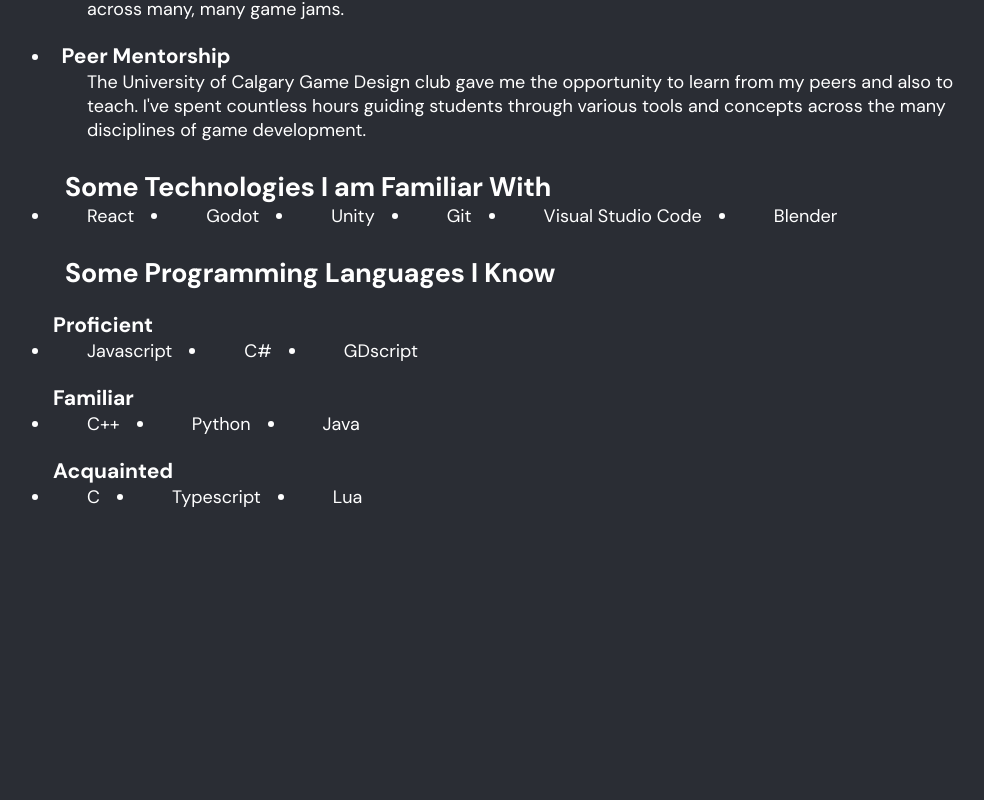
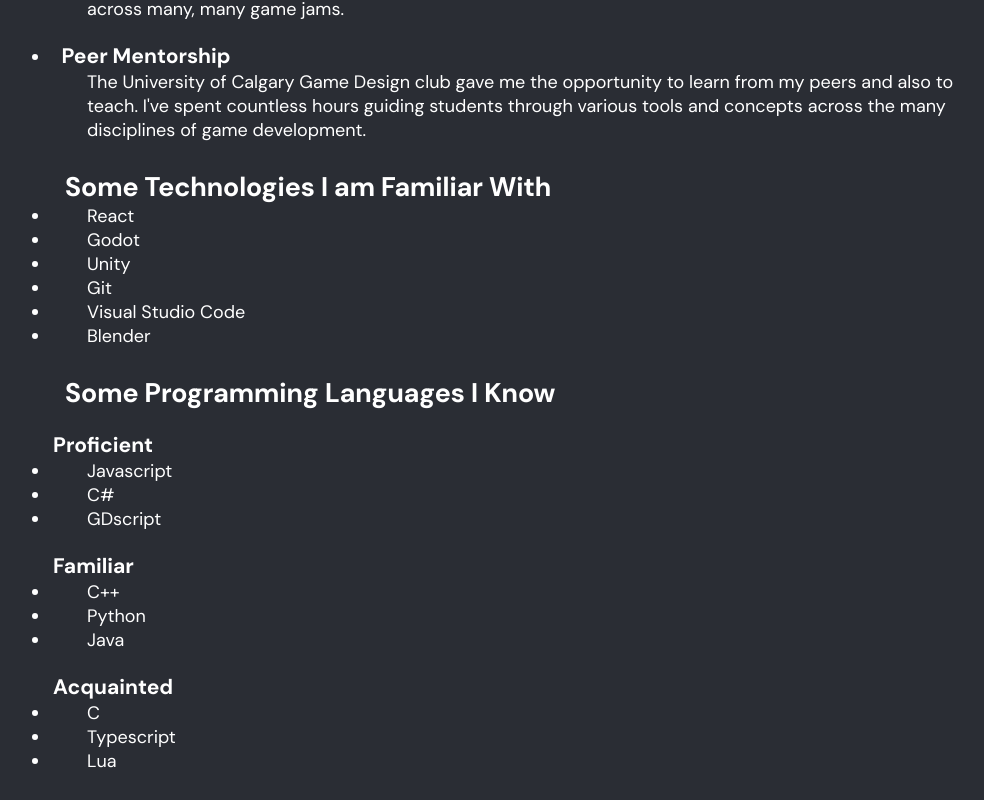
Before and after one commit to tm-nielsen/portfolio-site, a React (Vite) app: page / in a window 1280 px wide. Shown: the part 804-1604 px from the top of the page, without its empty margins (125-1109 px from the left). Before the commit the page ends 1340 px from the top, so only its background shows below. Built offline with nearby package versions, Linux system fonts and the light colour scheme.

Commit message:
Fixed styling issues

```diff
--- a/src/components/FocusedGameTile.tsx
+++ b/src/components/FocusedGameTile.tsx
@@ -13,7 +13,7 @@ export default function FocusedGameTile(props: FocusedGameTileProps) {
 
   return (
     <div className="game-tile focused-tile" key={title}>
-      <div className="flex-row flat">
+      <div className="flex row flat">
         <img src={coverUrl} alt="promotional image for focused game"
           className='game-cover focused-cover' />
         <div>
--- a/src/components/GameLink.tsx
+++ b/src/components/GameLink.tsx
@@ -21,7 +21,7 @@ export default function GameLink(props: GameLinkProps) {
   }
 
   return (
-    <a className="flex-row game-link" href={url} target="_blank">
+    <a className="flex row game-link" href={url} target="_blank">
       Play Now
       {getIcon()}
     </a>
--- a/src/routes/Home.tsx
+++ b/src/routes/Home.tsx
@@ -4,9 +4,9 @@ import knowledge from '../assets/knowledge.json'
 export default function Home() {
   return (
     <>
-      <div className="flex-row">
+      <div className="row">
         <img src={profile} alt="placeholder identification picture" />
-        <div className='flex-column'>
+        <div>
           <p>Hey there, I'm</p>
           <h1>Twig Nielsen</h1>
           <i className='subscript'>
@@ -32,7 +32,7 @@ export default function Home() {
           })}
         </ul>
         <h2>Some Technologies I am Familiar With</h2>
-        <ul className='flex-row'>
+        <ul className='row'>
           {knowledge.technologies.map((entry, index) =>
             <li key={index}>
               <p>{entry}</p>
@@ -44,7 +44,7 @@ export default function Home() {
           return (
             <div className='flat' key={index}>
               <h3>{languageTier.tierName}</h3>
-              <ul className='flex-row'>
+              <ul className='row'>
                   {languageTier.languages.map((language, index) =>
                     <li key={index}>
                       <p>{language}</p>
--- a/src/styles/index.css
+++ b/src/styles/index.css
@@ -70,13 +70,13 @@ ul{
   margin: 0;
 }
 
-
-.flex-row{
+.flex{
   display: flex;
+}
+.row{
   flex-direction: row;
 }
-.flex-column{
-  display: flex;
+.column{
   flex-direction: column;
 }
 
```
